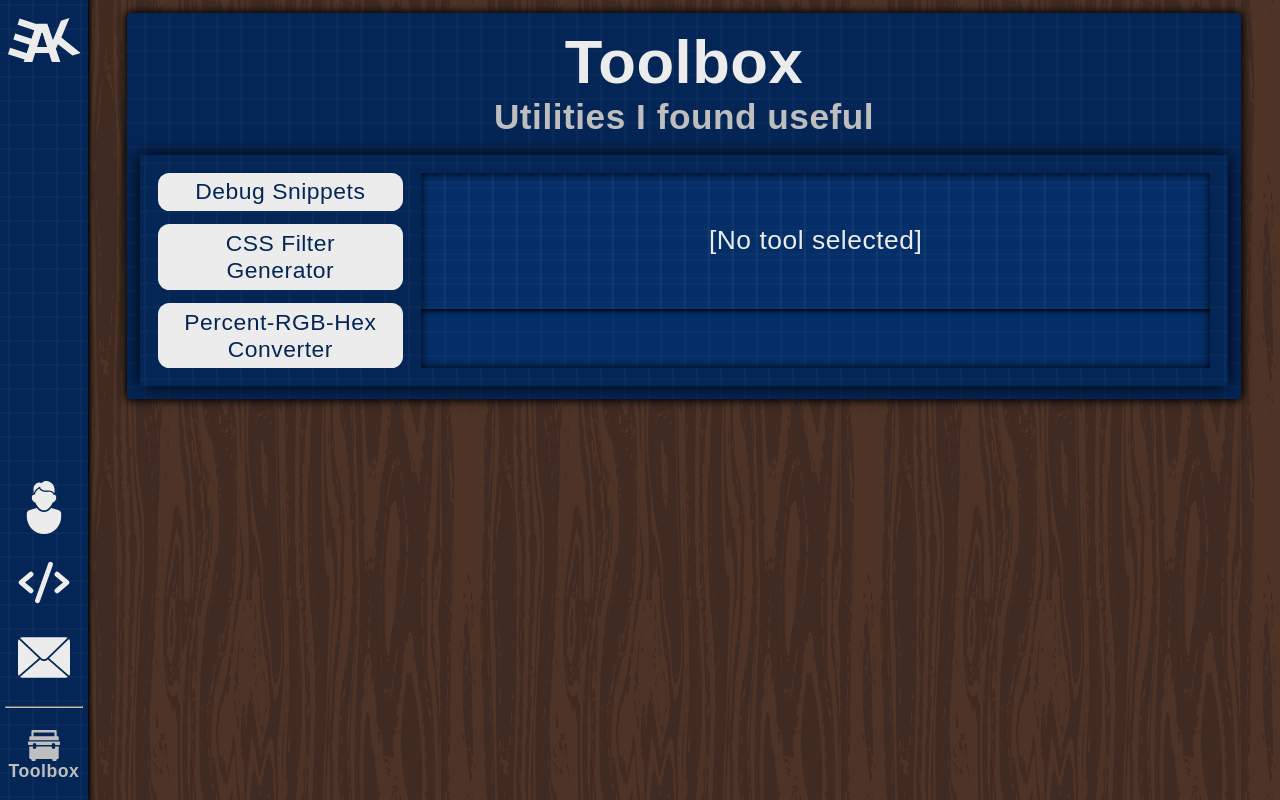
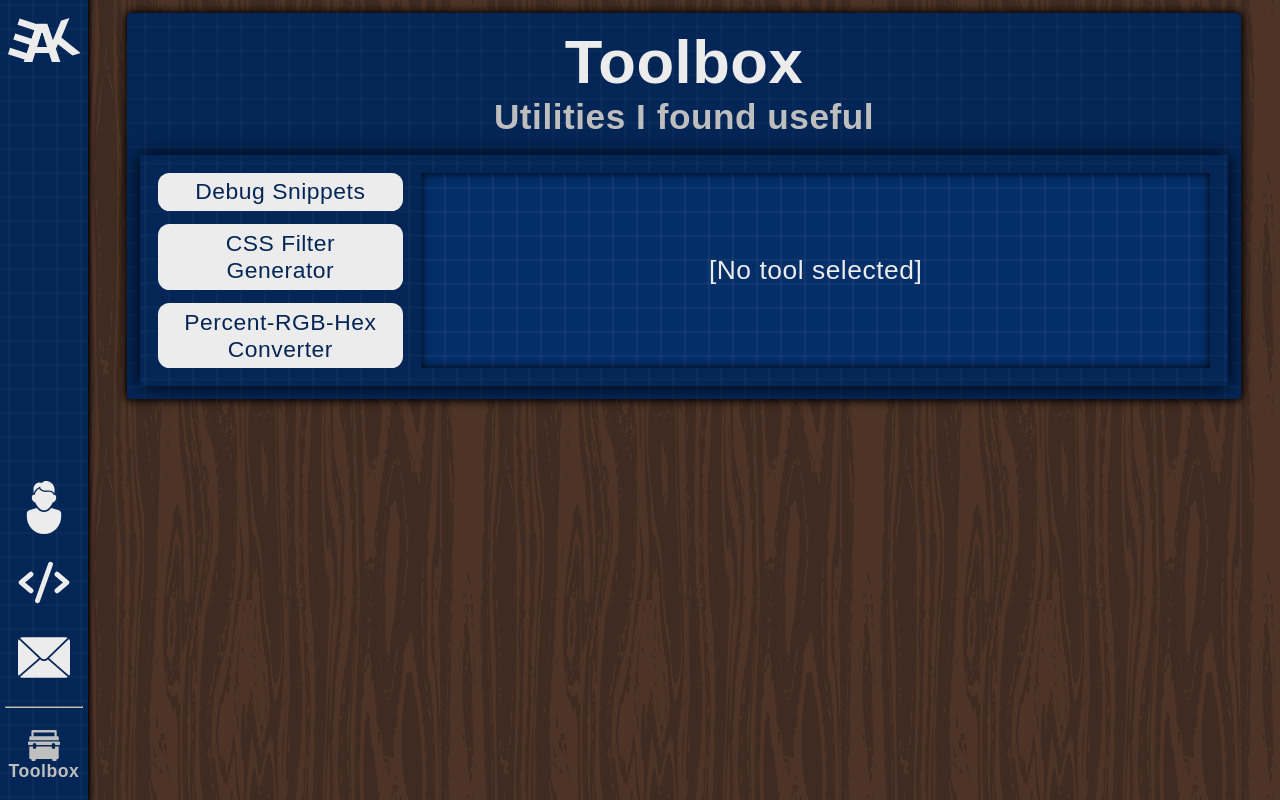
Before and after one commit to EvAvKein/Website, a SvelteKit app: page /toolbox in a window 1280 px wide. Built offline with nearby package versions, Linux system fonts and the light colour scheme.

Commit message:
fix (toolbox page): make tool placeholder adapt to tool window's size

```diff
--- a/src/routes/toolbox/+page.svelte
+++ b/src/routes/toolbox/+page.svelte
@@ -1,5 +1,7 @@
-<ToolWrapper>
-  <p>[No tool selected]</p>
+<ToolWrapper maintainParentHeight={true}>
+  <div>
+    <p>[No tool selected]</p>
+  </div>
 </ToolWrapper>
 
 <script lang="ts">
@@ -7,9 +9,16 @@
 </script>
 
 <style>
+  div {
+    height: inherit;
+    display: flex;
+    justify-content: center;
+    align-items: center;
+  }
+
   p {
     font-size: 1.5em;
-    padding: 2em 0.5em;
+    padding: 1em 0.5em;
     text-align: center;
     gap: 0.25em;
   }
```
